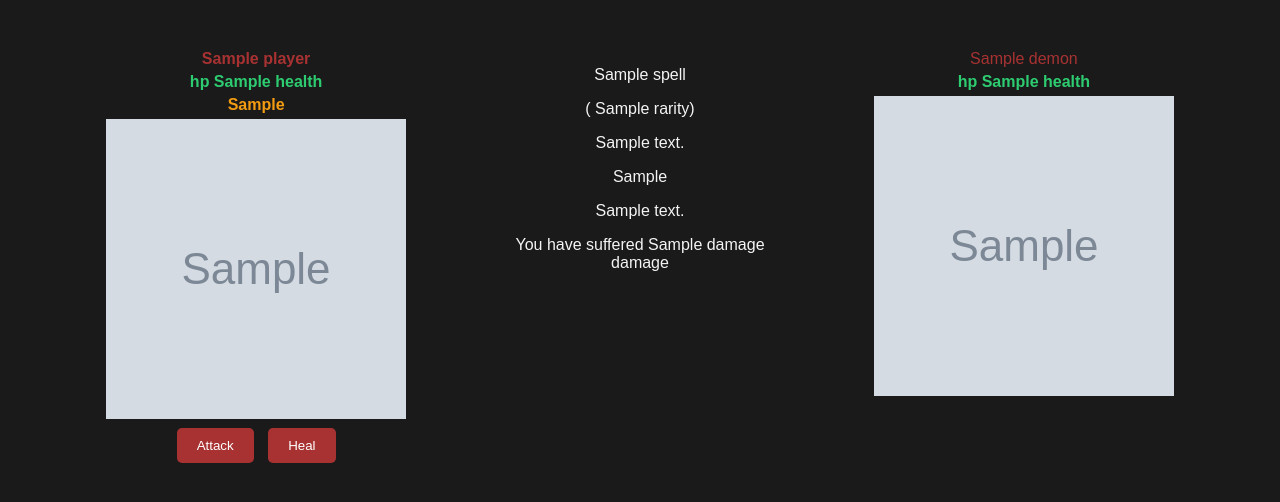
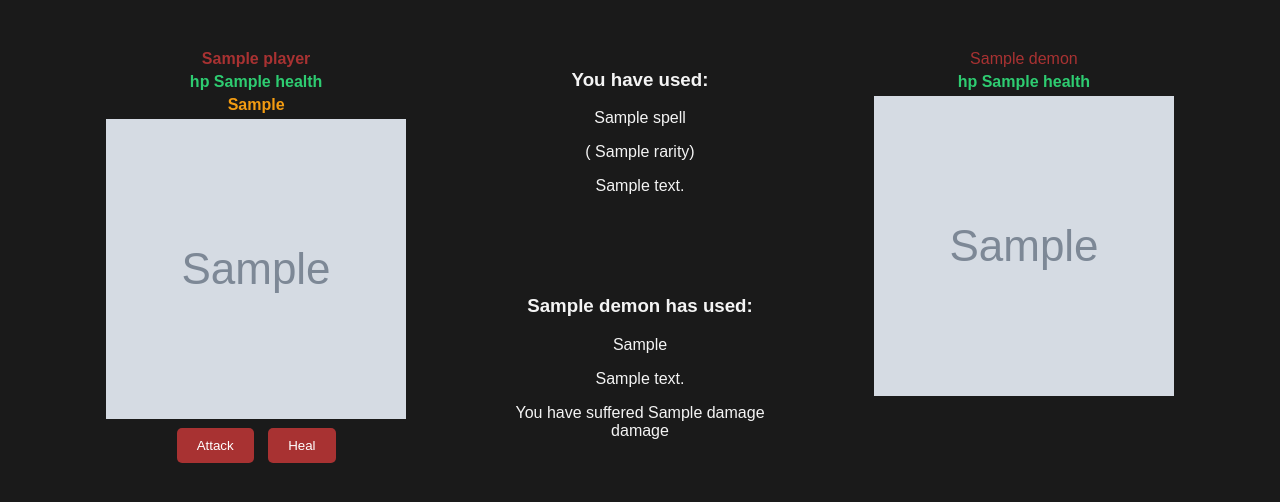
Before and after one commit to Royr9/EOQ-3, a Flask app: template templates/fight.html in a window 1280 px wide. Shown: the top 502 px of the page. Run offline with Flask 3, Linux system fonts and the light colour scheme; the template is opened without the code that fills it: most values are stand-ins (such as "Sample title", 1, 10 or a date in 2020); grey boxes marked "Sample" are stand-in pictures.

Commit message:
Updated fight page

```diff
--- a/static/fight-style.css
+++ b/static/fight-style.css
@@ -92,6 +92,10 @@ nav span {
     border-radius: 3px;
 }
 
-input{
+input {
     padding: 0.5rem 1rem;
 }
+
+.demon_action {
+    margin-top: 100px;
+}
--- a/templates/fight.html
+++ b/templates/fight.html
@@ -28,6 +28,7 @@
     <div class="fight-info">
         {% if action_description %}
             <div class="player_action">
+                <h3>You have used:</h3>
                 {% if spell %}
                     <p class="spell">{{ spell.name }}</p><span>( {{ spell.rarity }})</span>
                 {% endif %}
@@ -37,6 +38,7 @@
 
         {% if demon_attack %}
         <div class="demon_action">
+            <h3>{{ demon.name }} has used:</h3>
             <!-- description -->
             <p>{{ demon_attack[0] }}</p>
             <p>{{ demon_attack[1]["Message"] }}</p>
```
